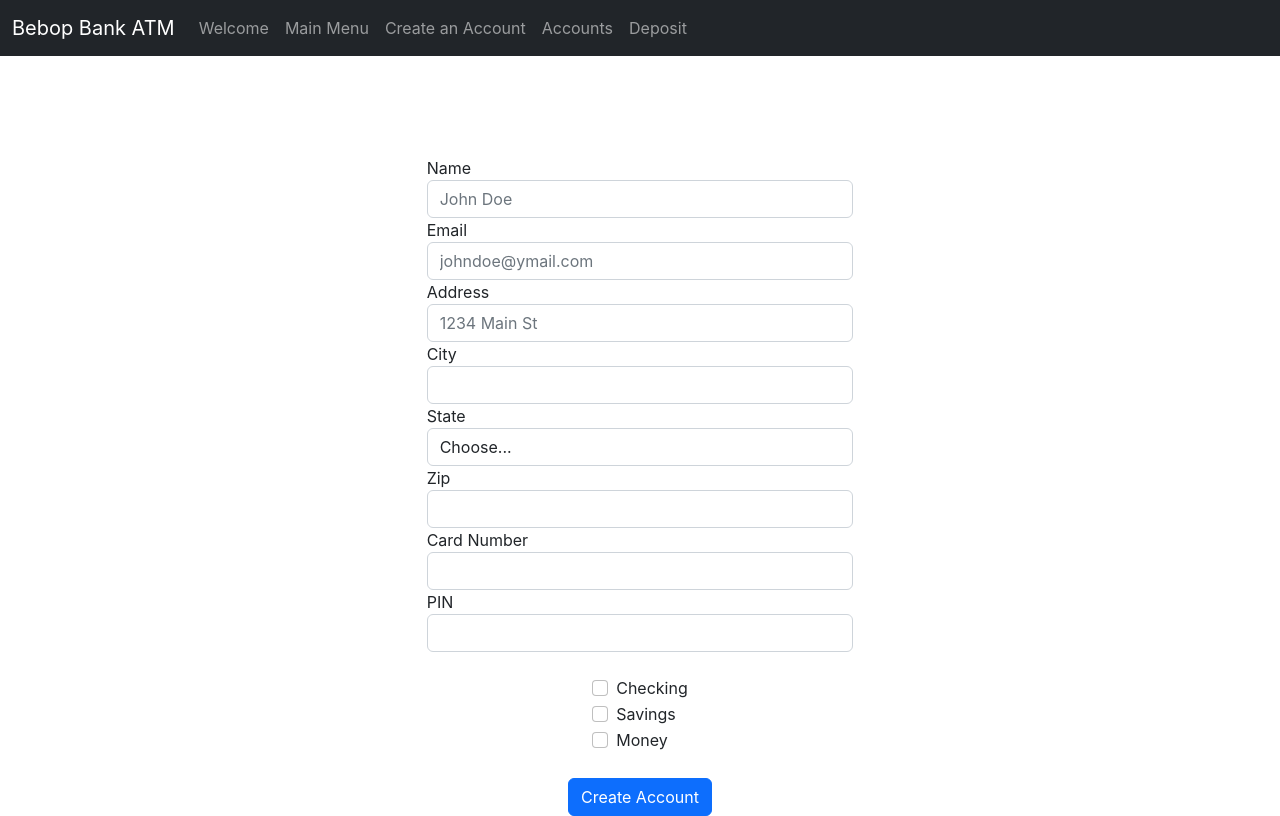
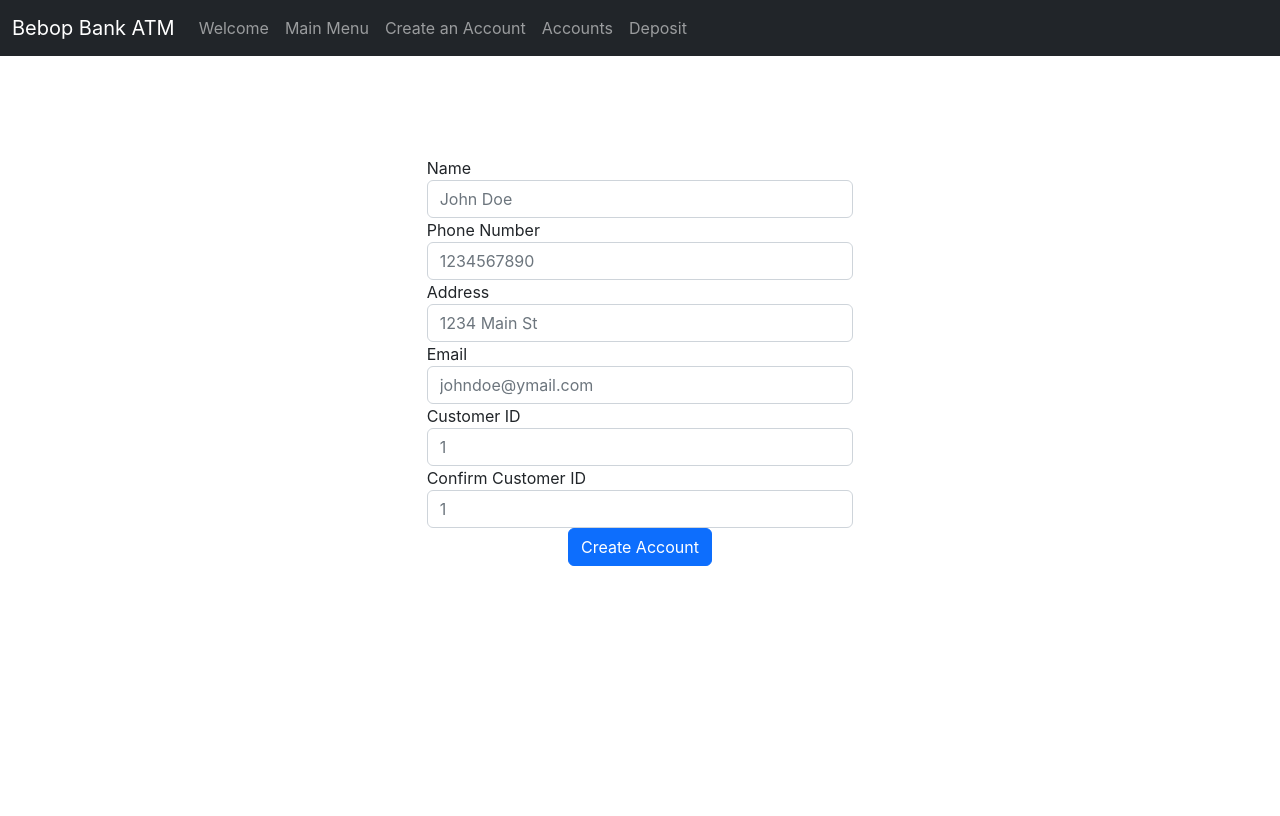
Before and after one commit to 220425-Reston-NET/CoderBebopFE, a React (Create React App) app: page /createcustomer in a window 1280 px wide. Built offline with nearby package versions, Linux system fonts and the light colour scheme.

Commit message:
Created customer can add customer

```diff
--- a/src/routes/createcustomer/CreateCustomer.tsx
+++ b/src/routes/createcustomer/CreateCustomer.tsx
@@ -1,124 +1,104 @@
-import React from 'react'
+import React, { useEffect } from 'react'
 import './CreateCustomer.css'
 
 
 function CreateCustomer() {
+
+    let CusName: string = '';
+    let CusPhone: string = '';
+    let CusAddress: string = '';
+    let CusEmail : string = '';
+    let CusID : number = 0;
+    let ConfirmCusID : number = 0;
+
+    function insertName(e : any)
+    {
+        CusName = e.target.value;
+
+    }
+    function insertPhone(e : any)
+    {
+        CusPhone = e.target.value;
+    }
+    function insertAddress(e : any)
+    {
+        CusAddress = e.target.value;
+    }
+    function insertEmail(e : any)
+    {
+        CusEmail = e.target.value;
+    }
+    function insertCustID(e : any)
+    {
+        CusID = e.target.value;
+    }
+    function insertConfirmID(e : any)
+    {
+        ConfirmCusID = e.target.value;
+    }
+
+    function onSubmit(e : any)
+    {
+        e.preventDefault();
+
+      fetch("http://codebebopp2project-env.eba-ag3aw5vp.us-east-1.elasticbeanstalk.com/api/Customer/AddCustomer", {
+      method: 'POST',
+       headers: {
+         'Accept': 'application/json',
+         'Content-Type': 'application/json'
+       },
+       body: JSON.stringify(
+           {
+               custID: CusID,
+               name: CusName,
+               phone: CusPhone,
+               address: CusAddress,
+               email:CusEmail,
+               cAccID: ConfirmCusID
+           }
+           )
+     });
+
+  }
+
+
+
     return (
-        <form className='createcustomer-container'>
+        <form className='createcustomer-container' onSubmit={onSubmit}>
             <div className="form-group col-md-4 ">
                 <label htmlFor="inputName">Name</label>
                 <div>
-                <input type="text" className="form-control" id="inputAddress" placeholder="John Doe" />
+                <input type="text" className="form-control" id="inputAddress" placeholder="John Doe" onChange={insertName} />
                 </div>
-                <label htmlFor="inputEmail">Email</label>
+            </div>
+            <div className="form-group col-md-4 ">
+                <label htmlFor="inputPhoneNumber">Phone Number</label>
                 <div>
-                <input type="text" className="form-control" id="inputEmail" placeholder="johndoe@ymail.com" />
+                <input type="text" className="form-control" id="inputAddress" placeholder="1234567890" onChange={insertPhone} />
                 </div>
             </div>
             <div className="form-group col-md-4">
                 <label htmlFor="inputAddress">Address</label>
-                <input type="text" className="form-control" id="inputAddress" placeholder="1234 Main St" />
+                <input type="text" className="form-control" id="inputAddress" placeholder="1234 Main St" onChange={insertAddress} />
+                <label htmlFor="inputEmail">Email</label>
+                <div>
+                <input type="text" className="form-control" id="inputEmail" placeholder="johndoe@ymail.com" onChange={insertEmail} />
+                </div>
             </div>
 
             <div className="form-group col-md-4">
-                <label htmlFor="inputCity">City</label>
-                <input type="text" className="form-control" id="inputCity" />
-            </div>
-            <div className="form-group col-md-4">
-                <label htmlFor="inputState">State</label>
-                <select id="inputState" className="form-control">
-                    <option selected>Choose...</option>
-                    <option value="AL">Alabama</option>
-                    <option value="AK">Alaska</option>
-                    <option value="AZ">Arizona</option>
-                    <option value="AR">Arkansas</option>
-                    <option value="CA">California</option>
-                    <option value="CO">Colorado</option>
-                    <option value="CT">Connecticut</option>
-                    <option value="DE">Delaware</option>
-                    <option value="DC">District Of Columbia</option>
-                    <option value="FL">Florida</option>
-                    <option value="GA">Georgia</option>
-                    <option value="HI">Hawaii</option>
-                    <option value="ID">Idaho</option>
-                    <option value="IL">Illinois</option>
-                    <option value="IN">Indiana</option>
-                    <option value="IA">Iowa</option>
-                    <option value="KS">Kansas</option>
-                    <option value="KY">Kentucky</option>
-                    <option value="LA">Louisiana</option>
-                    <option value="ME">Maine</option>
-                    <option value="MD">Maryland</option>
-                    <option value="MA">Massachusetts</option>
-                    <option value="MI">Michigan</option>
-                    <option value="MN">Minnesota</option>
-                    <option value="MS">Mississippi</option>
-                    <option value="MO">Missouri</option>
-                    <option value="MT">Montana</option>
-                    <option value="NE">Nebraska</option>
-                    <option value="NV">Nevada</option>
-                    <option value="NH">New Hampshire</option>
-                    <option value="NJ">New Jersey</option>
-                    <option value="NM">New Mexico</option>
-                    <option value="NY">New York</option>
-                    <option value="NC">North Carolina</option>
-                    <option value="ND">North Dakota</option>
-                    <option value="OH">Ohio</option>
-                    <option value="OK">Oklahoma</option>
-                    <option value="OR">Oregon</option>
-                    <option value="PA">Pennsylvania</option>
-                    <option value="RI">Rhode Island</option>
-                    <option value="SC">South Carolina</option>
-                    <option value="SD">South Dakota</option>
-                    <option value="TN">Tennessee</option>
-                    <option value="TX">Texas</option>
-                    <option value="UT">Utah</option>
-                    <option value="VT">Vermont</option>
-                    <option value="VA">Virginia</option>
-                    <option value="WA">Washington</option>
-                    <option value="WV">West Virginia</option>
-                    <option value="WI">Wisconsin</option>
-                    <option value="WY">Wyoming</option>
-                </select>
-            </div>
-            <div className="form-group col-md-4">
-                <label htmlFor="inputZip">Zip</label>
-                <input type="text" className="form-control" id="inputZip" />
-            </div>
-
-
-            <div className="form-group col-md-4">
-                <label htmlFor="inputCardNumber">Card Number</label>
-                <input type="text" className="form-control" id="inputCardNumber" aria-describedby="emailHelp" placeholder="" />
-            </div>
-            <div className="form-group col-md-4">
-                <label htmlFor="inputPIN">PIN</label>
-                <input type="password" className="form-control" id="inputPIN" placeholder="" />
-            </div>
-            <br></br>
-
-            <div className="form-group">
-                <div className="form-check">
-                    <input className="form-check-input" type="checkbox" id="gridCheck" />
-                    <label className="form-check-label" htmlFor="gridCheck">
-                        Checking
-                    </label>
+            <label htmlFor="inputID">Customer ID</label>
+                <div>
+                <input type="number" className="form-control" id="inputAddress" placeholder="1" onChange={insertCustID} />
                 </div>
-                <div className="form-check">
-                    <input className="form-check-input" type="checkbox" id="gridCheck" />
-                    <label className="form-check-label" htmlFor="gridCheck">
-                        Savings
-                    </label>
-                </div>
-                <div className="form-check">
-                    <input className="form-check-input" type="checkbox" id="gridCheck" />
-                    <label className="form-check-label" htmlFor="gridCheck">
-                        Money
-                    </label>
+                <label htmlFor="inputConfirmID">Confirm Customer ID</label>
+                <div>
+                <input type="number" className="form-control" id="inputEmail" placeholder="1" onChange={insertConfirmID}/>
                 </div>
             </div>
+            <button type="submit" className="btn btn-primary">Create Account</button>
             <br></br>
-            <button type="submit" className="btn btn-primary">Create Account</button>
+            <br></br>
         </form>
     )
 }
```
